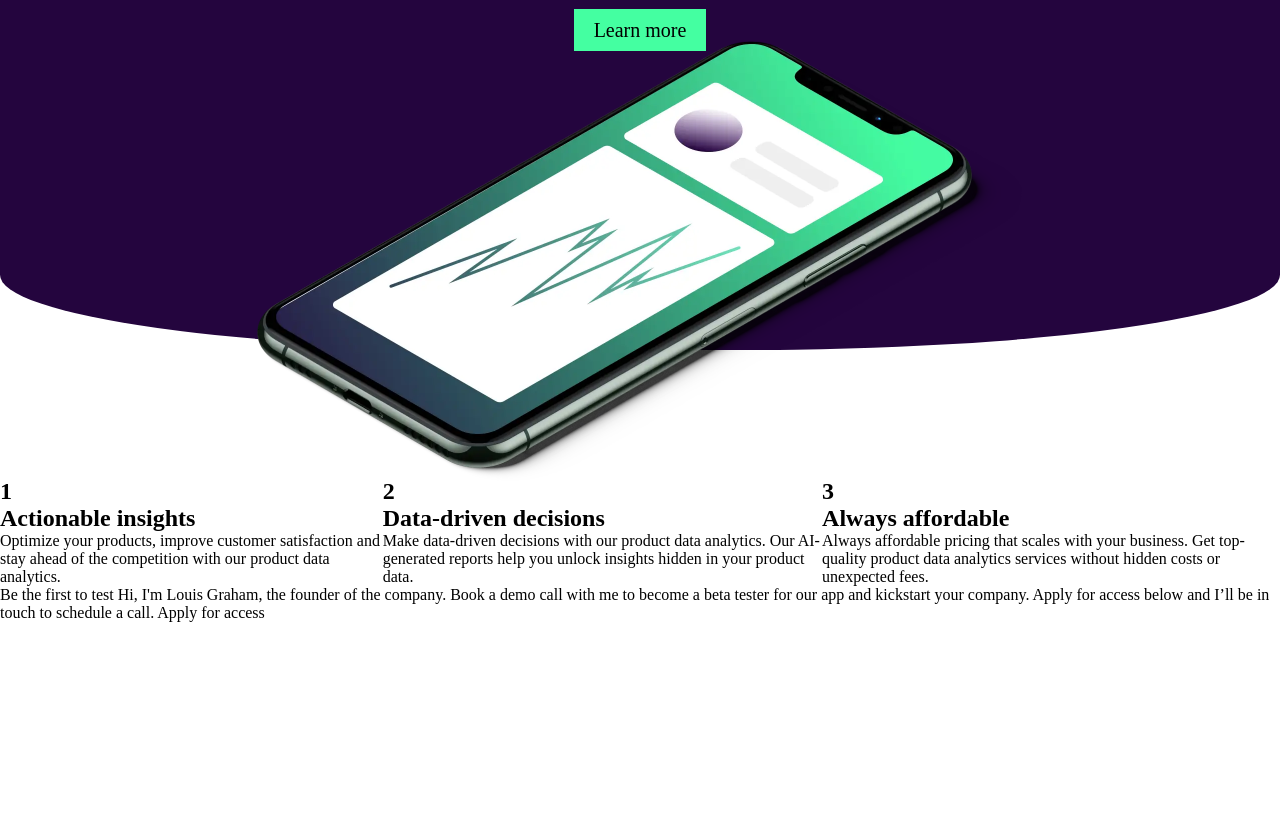
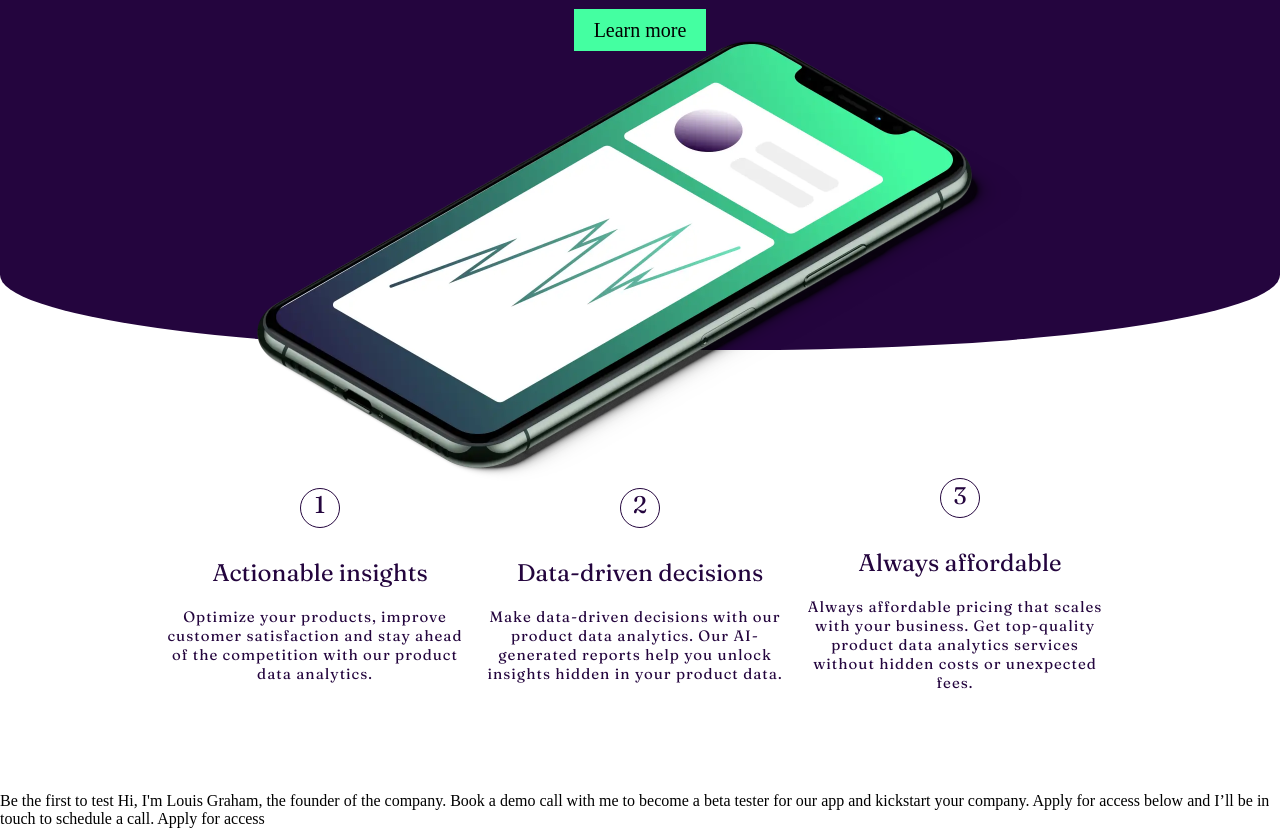
Before and after one commit to Gilreon/workit-landing-page, a plain HTML site: page index.html in a window 1280 px wide. Shown: the part 228-1056 px from the top of the page. Before the commit the page ends 850 px from the top, so only its background shows below. Drawn offline with Linux system fonts and the light colour scheme.

Commit message:
fixing number section css

```diff
--- a/index.html
+++ b/index.html
@@ -6,6 +6,7 @@
 
   <link rel="icon" type="image/png" sizes="32x32" href="./starter-code/assets/images/favicon-32x32.png">
   <link rel="stylesheet" href="styles.css">
+  <link href='https://fonts.googleapis.com/css?family=Fraunces' rel='stylesheet'>
   <title>Frontend Mentor | Workit landing page</title>
 </head>
 <body>
@@ -36,8 +37,11 @@
 <div class="infoHero">
 
   <div class="card cardOne">
-    <h2>1</h2>
-
+    <div class="number">
+      <div class="infoNumber">
+        <h2>1</h2>
+      </div>
+    </div>
     <h2>Actionable insights</h2>
 
     <p>Optimize your products, improve customer satisfaction and stay ahead of the competition
@@ -45,7 +49,11 @@
   </div>
 
   <div class="card cardTwo">
-    <h2>2</h2>
+    <div class="number">
+      <div class="infoNumber">
+        <h2>2</h2>
+      </div>
+    </div>
 
     <h2>Data-driven decisions</h2>
 
@@ -54,8 +62,11 @@
   </div>
 
   <div class="card cardThree">
-    <h2>3</h2>
-
+    <div class="number">
+      <div class="infoNumber">
+        <h2>3</h2>
+      </div>
+    </div>
     <h2>Always affordable</h2>
 
     <p>Always affordable pricing that scales with your business. Get top-quality product data
--- a/styles.css
+++ b/styles.css
@@ -77,5 +77,43 @@ justify-content: center;
 
 .infoHero {
     display: flex;
-    justify-content: space-between;
+    justify-content: center;
+    align-items: center;
+    margin-bottom:100px;
+    color: #24053E;
+    font-family:'Fraunces';
 }
+.infoHero h2{
+    text-align: center;
+    margin-bottom: 20px;
+}
+
+.infoHero p {
+    text-align: center;
+    letter-spacing: 1px;
+    font-size: 15px;
+    margin-right: 10px;
+}
+
+.number {
+    display: flex;
+    justify-content: center;
+    align-items: center;
+    margin-bottom: 30px;
+}
+
+.infoNumber {
+  display: flex;
+  justify-content: center;
+  align-items: center;
+  height: 40px;
+  width: 40px;
+  border-radius: 50%;
+  border: 1px solid;
+  padding-top:14px;
+
+}
+
+.card {
+    width: 25%;
+}
```
